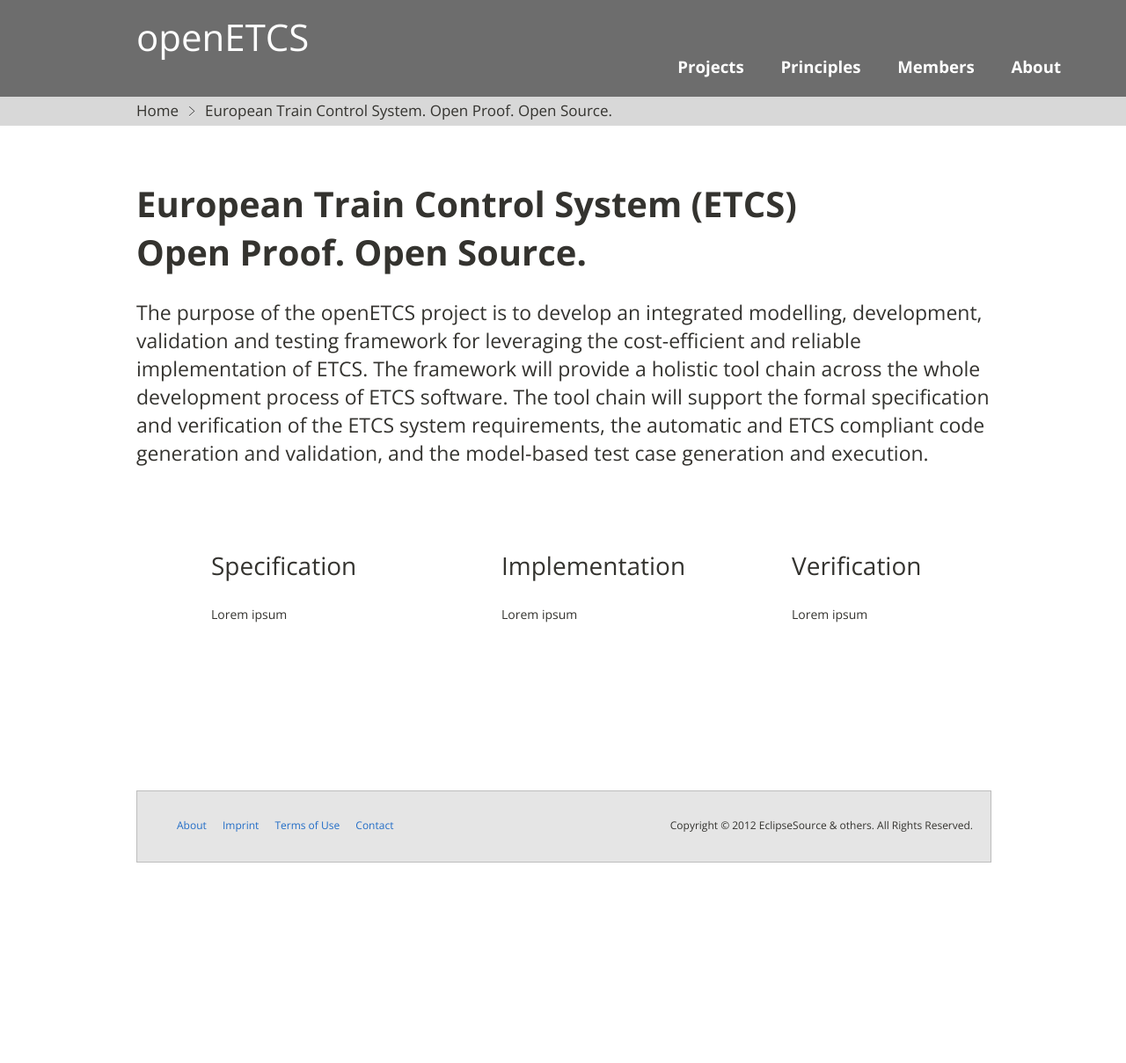
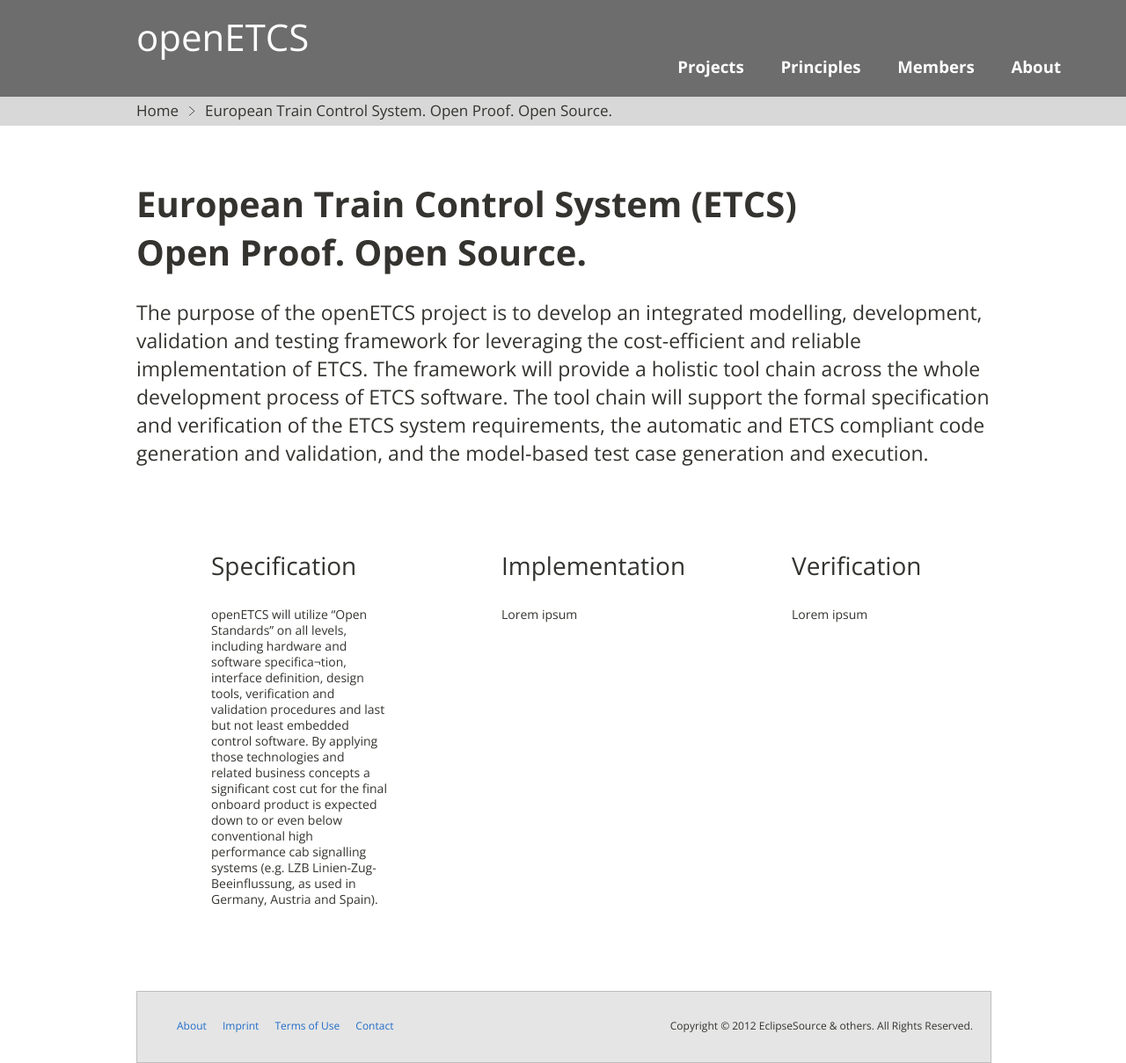
Before and after one commit to openETCS/openetcs.github.com, a Jekyll site: the page built from index.html, in a window 1280 px wide. Shown: the whole page at 88% size. Built offline with Jekyll 4.4.1, drawn with Linux system fonts in a browser that asks for light colours; before the commit the page ends 981 px from its top, so only the background shows below that.

Commit message:
Update index.html

```diff
--- a/index.html
+++ b/index.html
@@ -17,11 +17,11 @@ title: European Train Control System. Open Proof. Open Source.
 <div class="row">
 
   <div class="feature span3">
-    <div id="Specification" class="icon"></div>
+    <div id="Open" class="icon"></div>
     <div class="feature-description">
       <h2>Specification</h2>
       <p>
-        Lorem ipsum
+        openETCS will utilize “Open Standards” on all levels, including hardware and software specifica¬tion, interface definition, design tools, verification and validation procedures and last but not least embedded control software. By applying those technologies and related business concepts a significant cost cut for the final onboard product is expected down to or even below conventional high performance cab signalling systems (e.g. LZB Linien-Zug-Beeinflussung, as used in Germany, Austria and Spain).
       </p>
     </div>
   </div>
```
